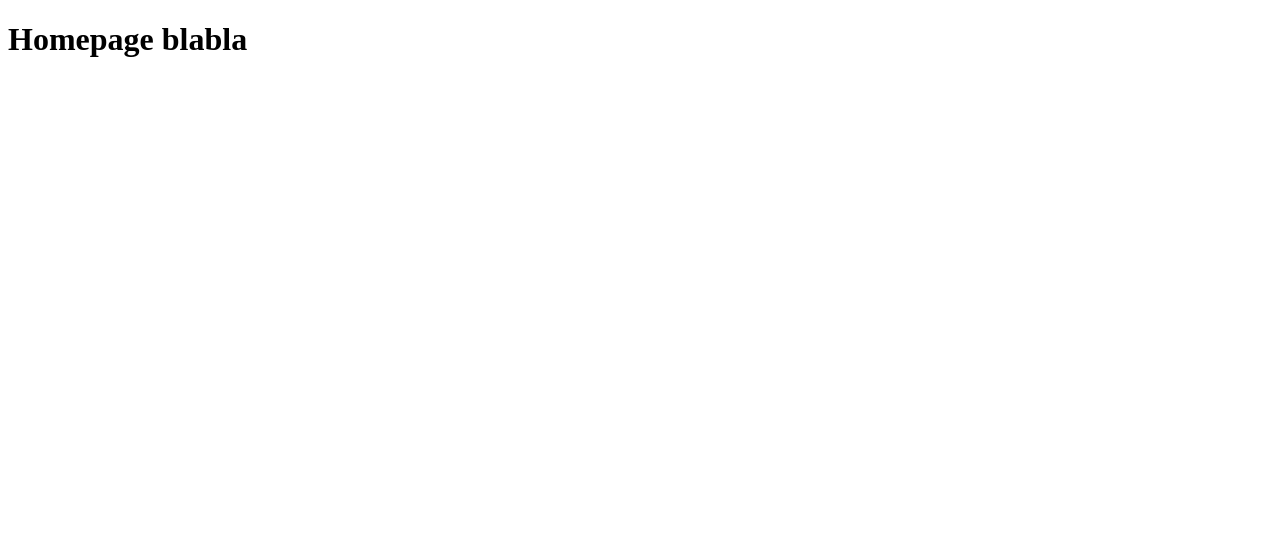
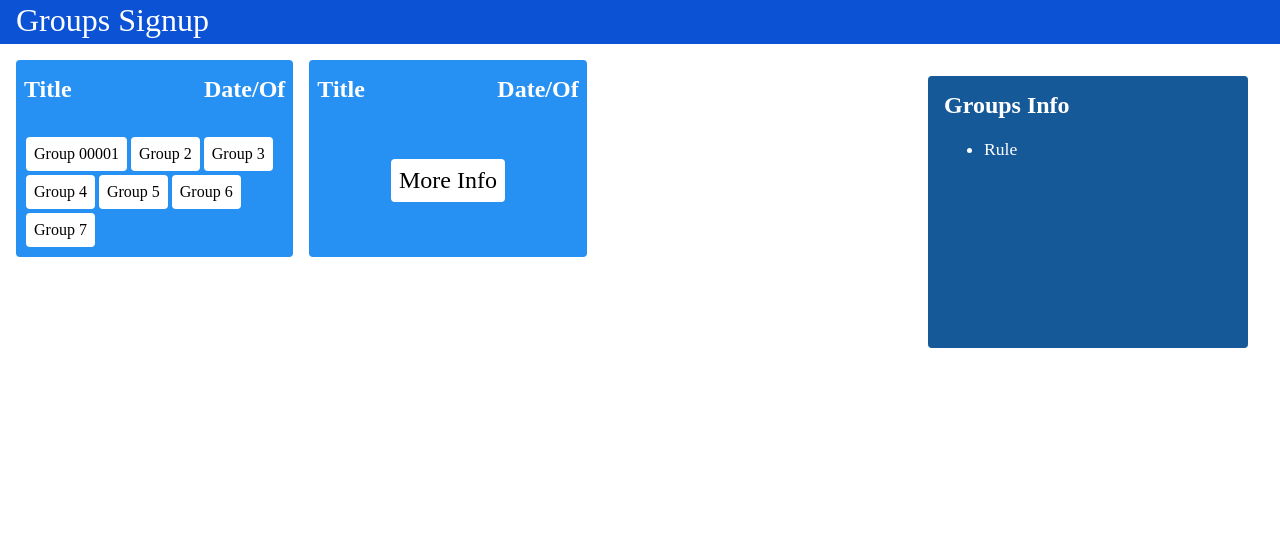
Before and after one commit to RedstonePvP/GroupsSignup-V2, a Django app: page / in a window 1280 px wide. Before the commit the part shown is almost empty. Shown: the top 547 px of the page. Before the commit the page ends 57 px from the top, so only its background shows below. Run offline with Django 3.2, Linux system fonts and the light colour scheme; some libraries are stand-ins or nearby versions.

Commit message:
created and wrote index template

```diff
--- a/signupApp/static/signupApp/main.css
+++ b/signupApp/static/signupApp/main.css
@@ -0,0 +1,112 @@
+body {
+    margin: 0;
+    padding: 0;
+    overflow-y: hidden;
+}
+
+.head {
+    background-color: rgb(11, 82, 213);
+    padding: 0px 1rem .3rem 1rem;
+    margin: 0;
+    color: white;
+    display: flex;
+    align-items:baseline;
+    justify-content: space-between;
+    font-size: 2rem;
+}
+
+.infoBtn {
+    background-color: white;
+    text-decoration: none;
+    color: black;
+    font-size: 2rem;
+    height: 2.2rem;
+    width: 2.2rem;
+    text-align: center;
+    border-radius: 8px;
+    padding: 2px;
+    visibility: hidden;
+}
+
+.mainCont {
+    display: grid;
+    grid-template-columns: 7fr 3fr;
+    height: 1000vh;
+}
+
+.events {
+    display: grid;
+    grid-template-columns: repeat(3, 1fr);
+    grid-auto-rows: min-content;
+    grid-gap: 1rem;
+    margin: 1rem;
+}
+
+.eventCard {
+    background-color: rgb(39, 144, 243);
+    border-radius: 4px;
+    padding: .5rem;
+    color: white;
+}
+
+.titleBar {
+    display: flex;
+    align-items:baseline;
+    justify-content: space-between;
+}
+
+div.titleBar h4 {
+    margin-top: .5rem;
+    font-size: 1.5rem;
+}
+
+.groupOptions {
+    display: flex;
+    flex-wrap: wrap;
+}
+
+.extEvent {
+    display: flex;
+    align-items: center;
+    justify-content: center;
+    height: 50%;
+}
+
+.linkBtn {
+    text-decoration: none;
+    background-color: white;
+    color: black;
+    border-radius: 4px;
+    padding: .5rem;
+    margin: 2px;
+}
+
+.largeBtn {
+    font-size: 1.5rem;
+}
+
+.infoCard {
+    background-color: rgb(22, 89, 153);
+    margin: 2rem;
+    padding: 1rem;
+    width: 30wh;
+    min-height: 30vh;
+    border-radius: 4px;
+    color: white;
+}
+
+div.infoCard h2 {
+    margin-top: 0;
+}
+
+div.infoCard ul {
+    font-size: 1.1rem;
+}
+
+@media only screen and (max-width: 1024px) {
+    .infoBtn {visibility: visible;}
+    .info {visibility: hidden;}
+    .mainCont {grid-template-columns: 1fr;}
+    .events {grid-template-columns: 1fr;}
+    .body {width: 100vw;}
+}
--- a/signupApp/templates/signupApp/index.html
+++ b/signupApp/templates/signupApp/index.html
@@ -1,12 +1,50 @@
+{% load static %}
 <!DOCTYPE html>
 <html lang="en">
 <head>
     <meta charset="UTF-8">
     <meta http-equiv="X-UA-Compatible" content="IE=edge">
     <meta name="viewport" content="width=device-width, initial-scale=1.0">
+    <link rel="stylesheet" href="{% static 'signupApp/main.css' %}">
+    <script src="https://kit.fontawesome.com/d8440dd275.js" crossorigin="anonymous"></script>
     <title>Groups Signup</title>
 </head>
 <body>
-    <h1>Homepage {{name}}</h1>
+    <div class="head">
+        Groups Signup
+        <a href="#" class="infoBtn"><i class="fas fa-info"></i></a>
+    </div>
+
+    <div class="mainCont">
+        <div class="events">
+            <div class="eventCard">
+                <div class="titleBar"><h4>Title</h4><h4>Date/Of</h4></div>
+                <div class="groupOptions">
+                    <a class="linkBtn" href="#">Group 00001</a>
+                    <a class="linkBtn" href="#">Group 2</a>
+                    <a class="linkBtn" href="#">Group 3</a>
+                    <a class="linkBtn" href="#">Group 4</a>
+                    <a class="linkBtn" href="#">Group 5</a>
+                    <a class="linkBtn" href="#">Group 6</a>
+                    <a class="linkBtn" href="#">Group 7</a>
+                </div>
+            </div>
+            <div class="eventCard">
+                <div class="titleBar"><h4>Title</h4><h4>Date/Of</h4></div>
+                <div class="extEvent"><a href="#" class="linkBtn largeBtn">More Info</a></div>
+            </div>
+
+        </div>
+
+        <div class="info">
+            <div class="infoCard">
+                <h2>Groups Info</h2>
+                <ul>
+                    <li>Rule</li>
+                </ul>
+            </div>
+        </div>
+    </div>
+
 </body>
 </html>
```
